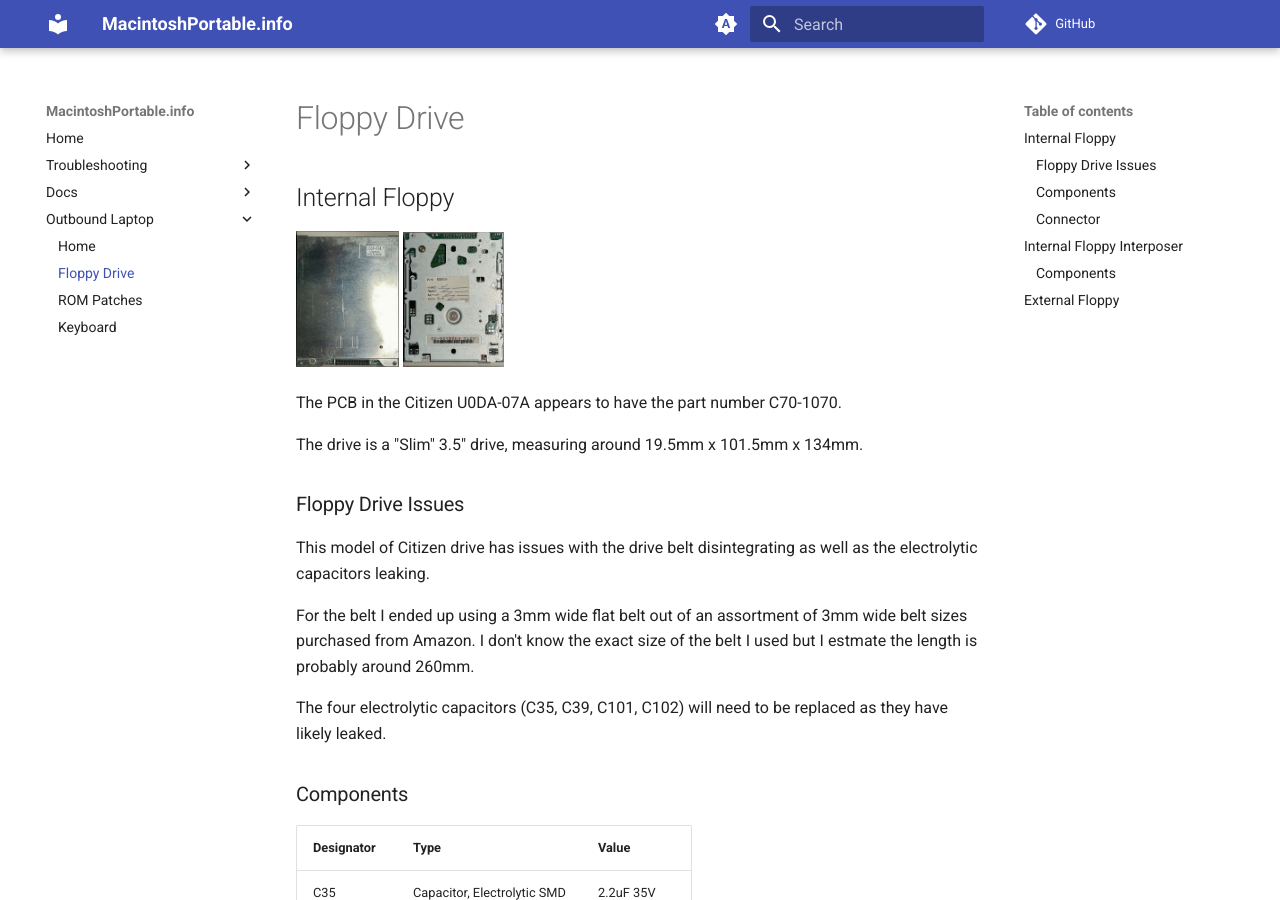
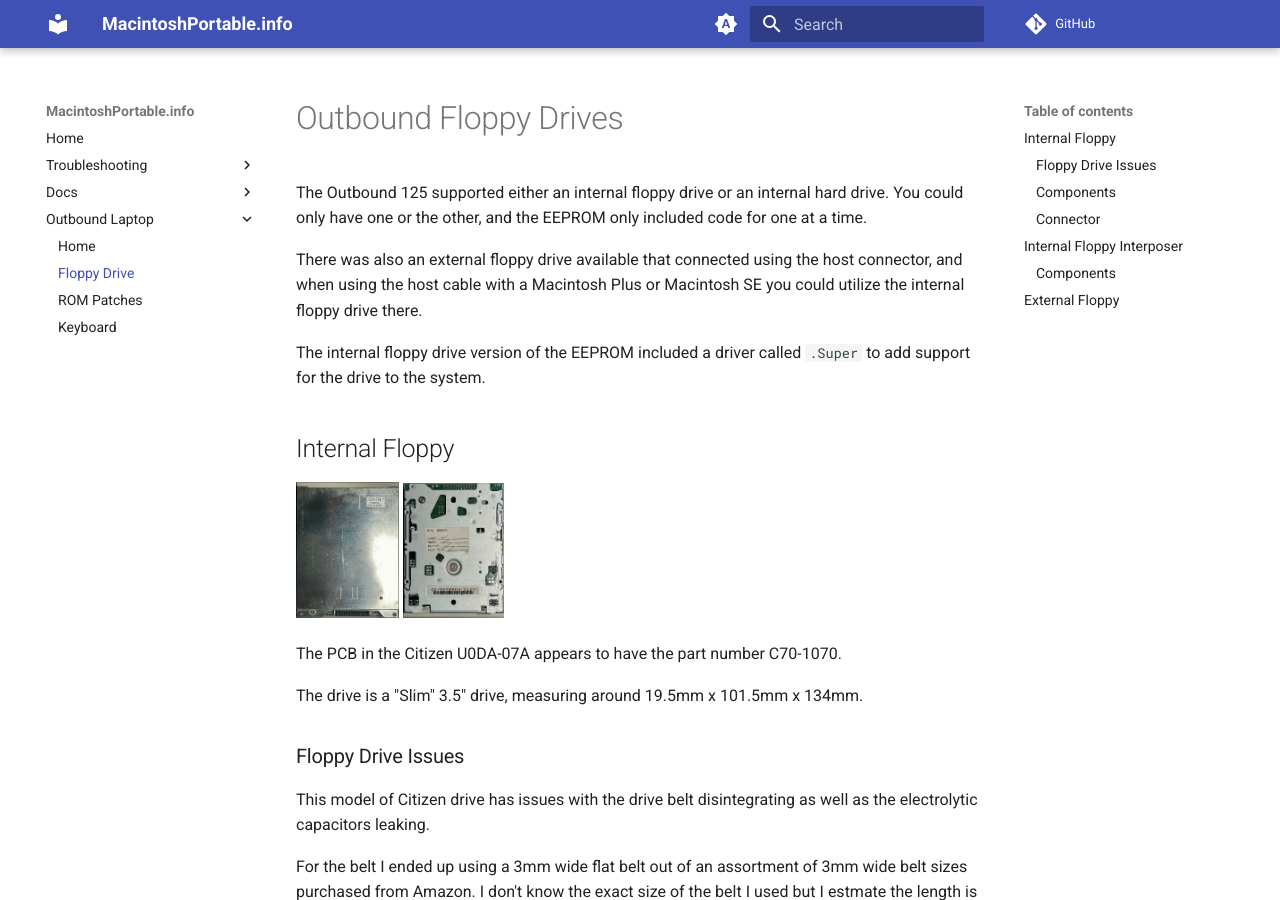
Before and after one commit to rezafouladian/MacintoshPortable, an MkDocs documentation site: the page built from docs/outbound/Floppy.md, in a window 1280 px wide and 900 px high. Built offline with MkDocs 1.6.1 and Material for MkDocs 9.7.7, drawn with Linux system fonts in a browser that asks for light colours; comment, search, counter and statistics services are not loaded.

Commit message:
Add more floppy info

```diff
--- a/docs/outbound/Floppy.md
+++ b/docs/outbound/Floppy.md
@@ -1,4 +1,10 @@
+# Outbound Floppy Drives
 
+The Outbound 125 supported either an internal floppy drive or an internal hard drive. You could only have one or the other, and the EEPROM only included code for one at a time.
+
+There was also an external floppy drive available that connected using the host connector, and when using the host cable with a Macintosh Plus or Macintosh SE you could utilize the internal floppy drive there.
+
+The internal floppy drive version of the EEPROM included a driver called `.Super` to add support for the drive to the system.
 
 ## Internal Floppy
 
```
